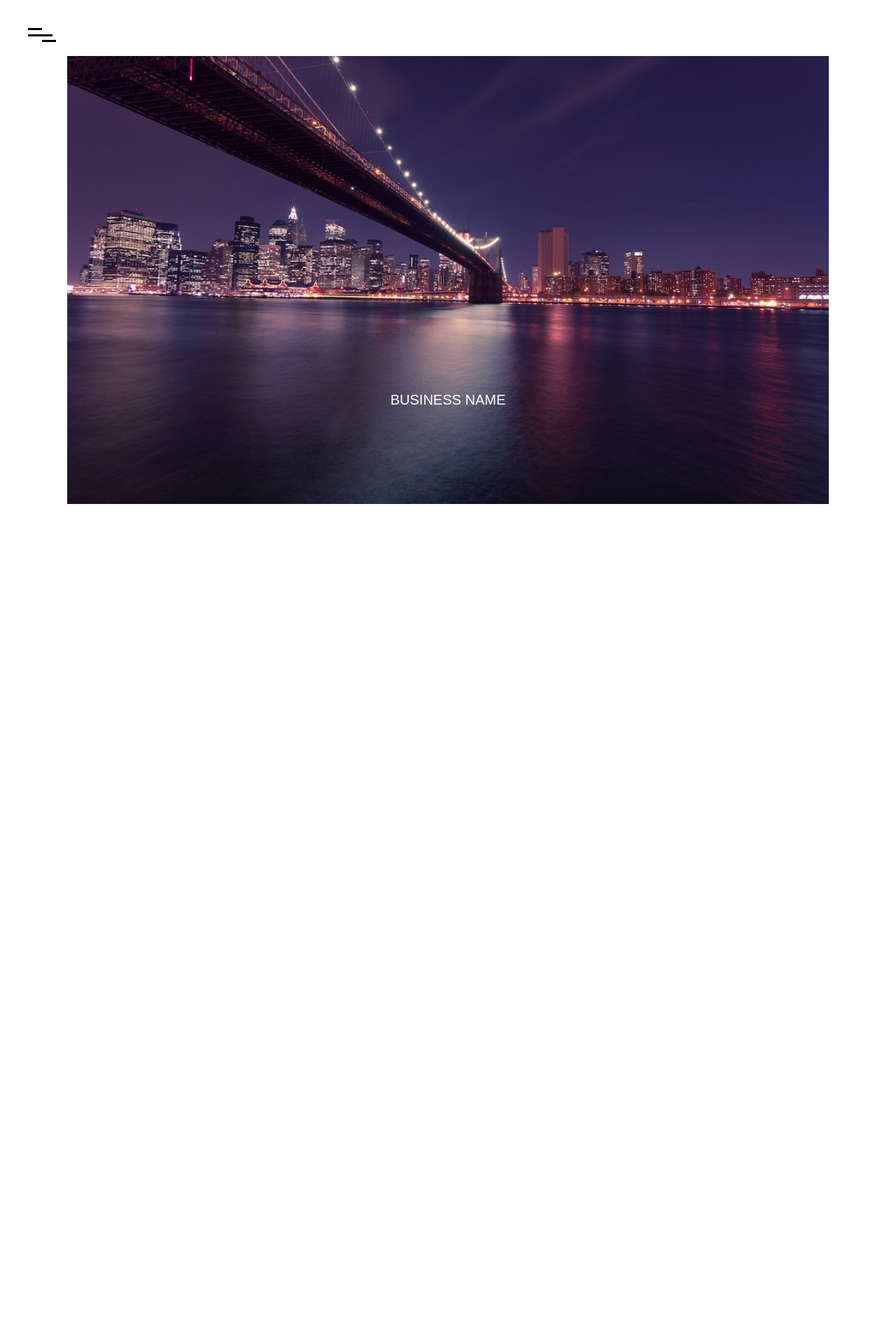
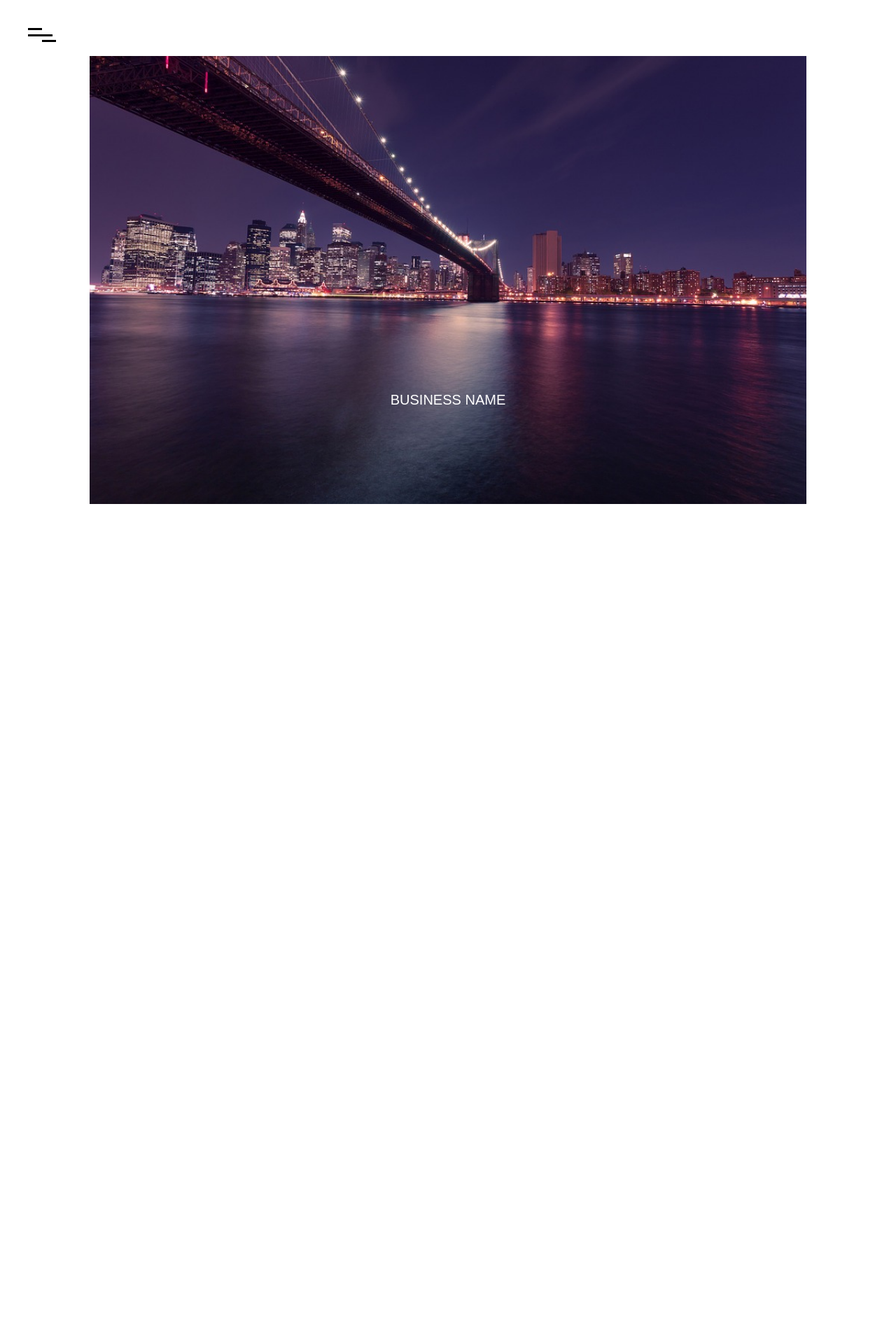
Before and after one commit to Adaxelx/BusinessPage, a React (Create React App) app: page / in a window 1280 px wide. Shown: the top 1920 px of the page at 70% size. Built offline with nearby package versions, Linux system fonts and the light colour scheme.

Commit message:
landscape for about and home

```diff
--- a/src/css/About.css
+++ b/src/css/About.css
@@ -75,3 +75,25 @@ html,body{
         border-radius: 0;
     }
 }
+
+
+/* media */
+
+@media (orientation: landscape){
+    .aboutPage{
+        height: 250vh;
+        display: flex;
+        flex-direction: column;
+        justify-content: space-around;
+        align-items: center;
+        overflow: hidden;
+
+    }
+    .aboutPage .aboutImg{
+        position: relative;
+        width: 70%;
+        transform: translateX(120%) translateY(10%) scaleX(0.2);
+        transition: .5s;
+        height: 60vh;
+    }
+}
--- a/src/css/Home.css
+++ b/src/css/Home.css
@@ -49,3 +49,12 @@ section{
     position: absolute;
     transform-style: preserve-3d;
 }
+
+/* media */
+
+@media (orientation: landscape){
+    .homeImg{
+        width: 80%;
+        left: 10%;
+    }
+}
```
